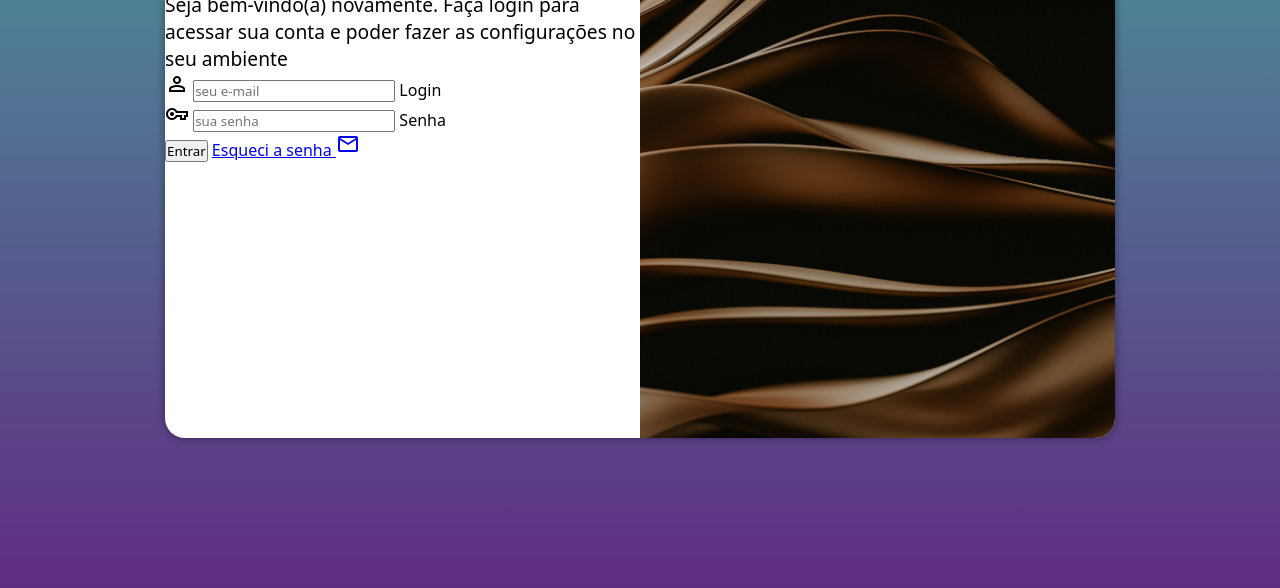
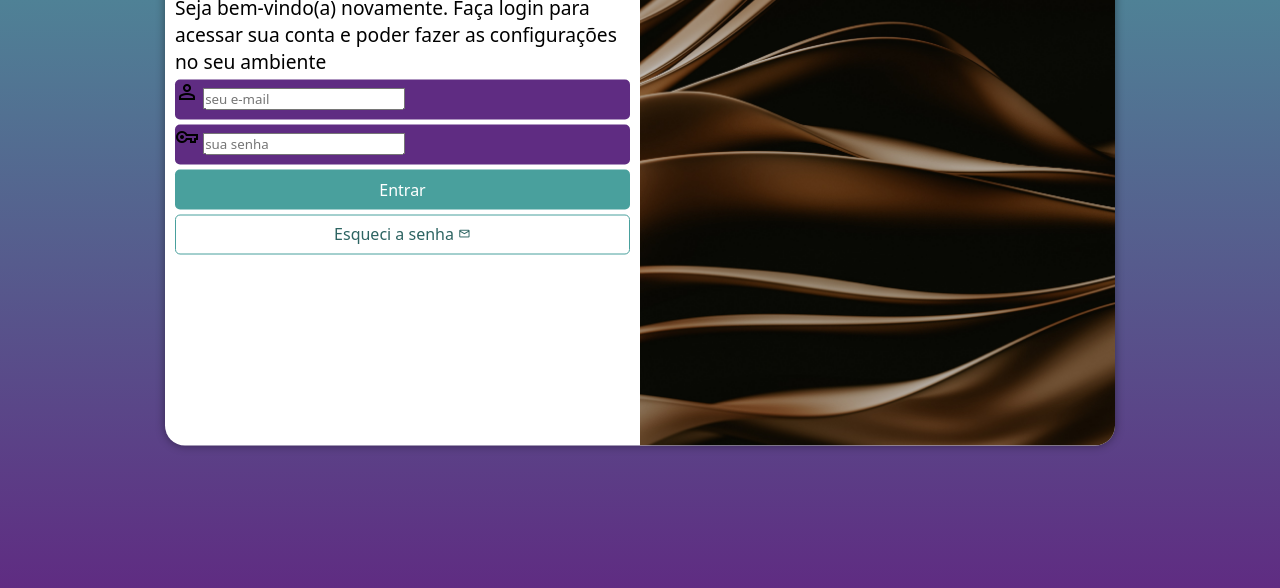
Before and after one commit to michaelbarbosa/projeto-login, a plain HTML site: page index.html in a window 1280 px wide. Shown: the part 212-800 px from the top of the page. Drawn offline with nearby package versions, Linux system fonts and the light colour scheme.

Commit message:
terminando o projeto

```diff
--- a/estilos/style.css
+++ b/estilos/style.css
@@ -39,7 +39,7 @@ section#login {
 
     background-color: white;
     width: 250px;
-    height: 500px;
+    height: 515px;
     border-radius: 20px;
     box-shadow: 0px 0px 10px rgba(0, 0, 0, 0.425);
 
@@ -58,7 +58,7 @@ section#login > div#imagem {
 
 section#login > div#formulario {
     display: block;
-
+    padding: 10px;
 }
 
 div#formulario > h1 {
@@ -69,3 +69,56 @@ div#formulario > h1 {
 div#formulario > p {
     font-size: 0.8em;
 }
+
+form > div.campo {
+    display: block;
+    background-color: #5f2c82;
+    width: 100%;
+    height: 40px;
+    border-radius: 5px;
+    margin: 5px 0;
+
+}
+
+form  label {
+    display: none;
+}
+
+form > input[type=submit] {
+    display: block;
+    font-size: 1em;
+    width: 100%;
+    height: 40px;
+    background-color: #49a09d;
+    color: white;
+    border: none;
+    border-radius: 5px;
+}
+
+form > input[type=submit]:hover {
+    background-color: #2d6462;
+}
+
+form > a.botao {
+    display: block;
+    text-align: center;
+    font-size: 1em;
+    width: 100%;
+    height: 40px;
+    padding-top: 7px;
+    margin-top: 5px;
+    background-color: white;
+    border: 1px solid #49a09d;
+    border-radius: 5px;
+    text-decoration: none;
+    color: #2d6462;
+    cursor: pointer;
+}
+
+form > a.botao > span {
+    font-size: 0.8em;
+}
+
+form > a.botao:hover {
+    background-color: #6bece8;
+}
--- a/index.html
+++ b/index.html
@@ -32,7 +32,7 @@
                         <label for="isenha">Senha</label>
                     </div>
                     <input type="submit" value="Entrar">
-                    <a href="esqueci.html">
+                    <a href="esqueci.html" class="botao">
                         Esqueci a senha <span class="material-symbols-outlined">mail</span>
                     </a>
                 </form>
```
